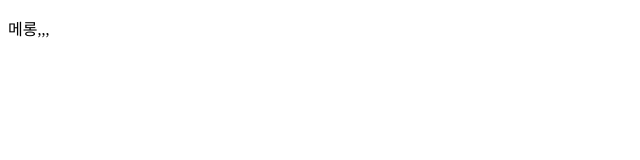
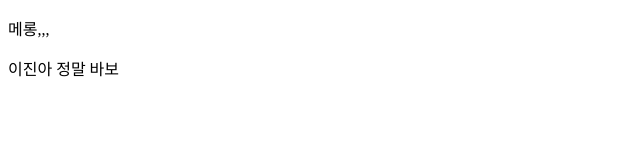
Before and after one commit to hanmanjung/manjung, a plain HTML site: page index.html in a window 1280 px wide. Shown: the whole page, without its empty margins (0-640 px from the left). Drawn offline with Linux system fonts and the light colour scheme.

Commit message:
이진아 봐

```diff
--- a/index.html
+++ b/index.html
@@ -6,5 +6,6 @@
 </head>
 <body>
     <p>메롱,,,</p>
+    <p>이진아 정말 바보</p>
 </body>
 </html>
```
